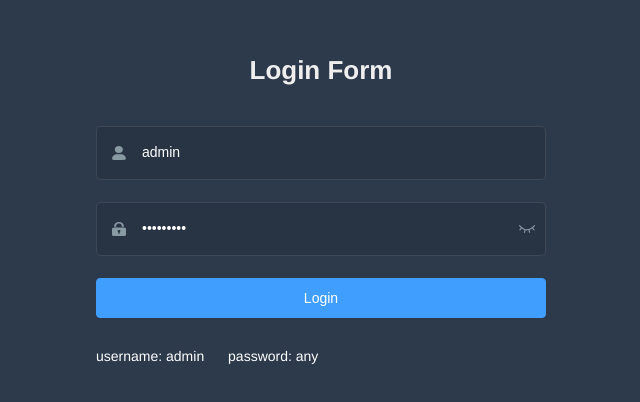
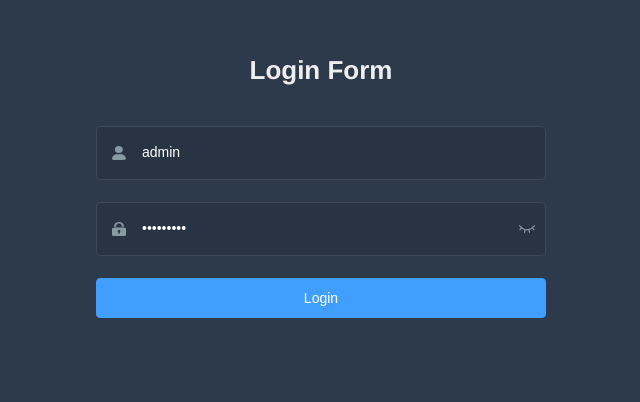
Before and after one commit to dokidoki-dev/requests-web-vue, a Vue app: page /#/login in a window 1280 px wide. Shown: the part 104-506 px from the top of the page, without its empty margins (319-959 px from the left). Built offline with nearby package versions, Linux system fonts and the light colour scheme.

Commit message:
测试用例列表展示功能的支持

```diff
--- a/src/views/login/index.vue
+++ b/src/views/login/index.vue
@@ -42,11 +42,6 @@
       </el-form-item>
 
       <el-button :loading="loading" type="primary" style="width:100%;margin-bottom:30px;" @click.native.prevent="handleLogin">Login</el-button>
-
-      <div class="tips">
-        <span style="margin-right:20px;">username: admin</span>
-        <span> password: any</span>
-      </div>
 
     </el-form>
   </div>
```
